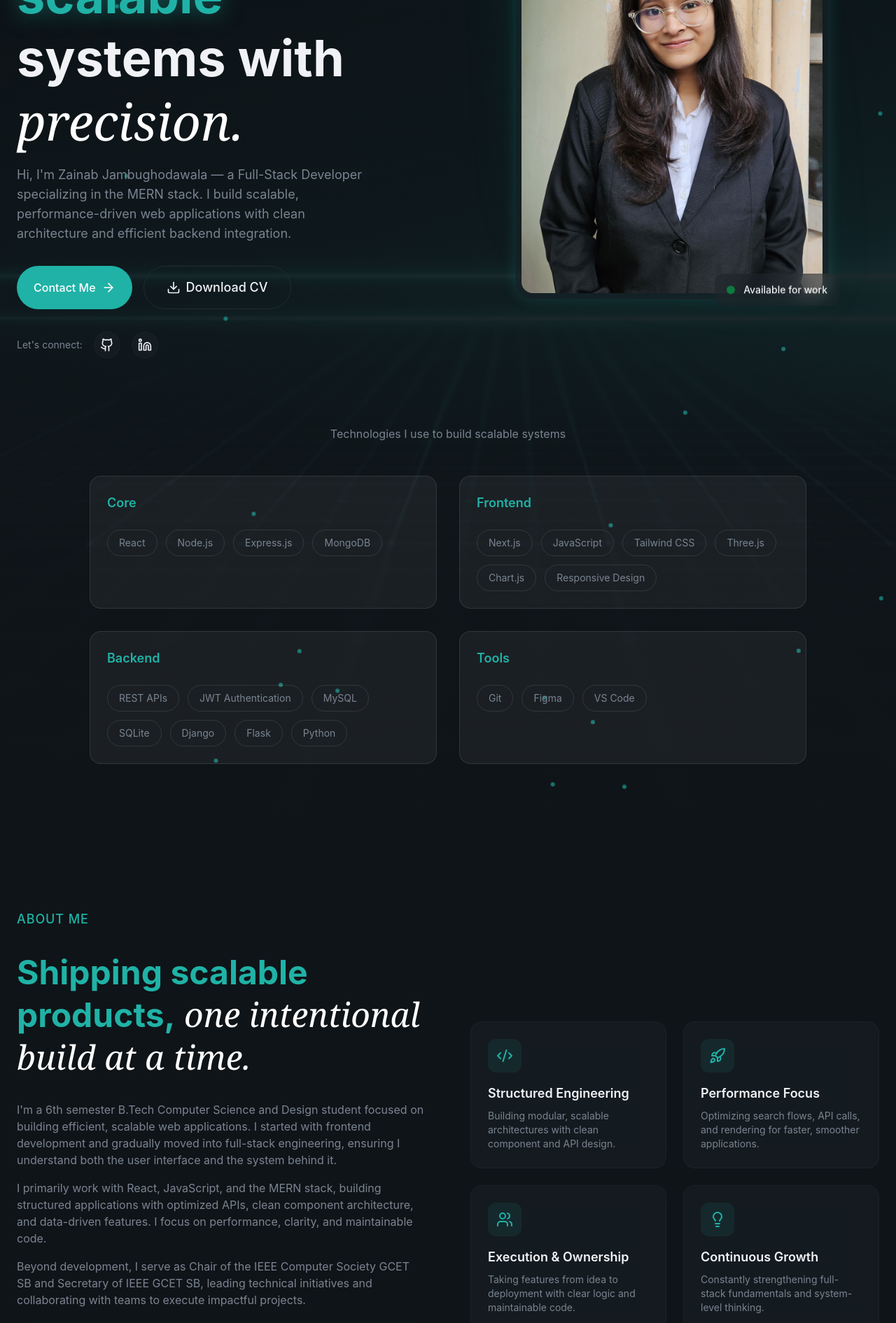
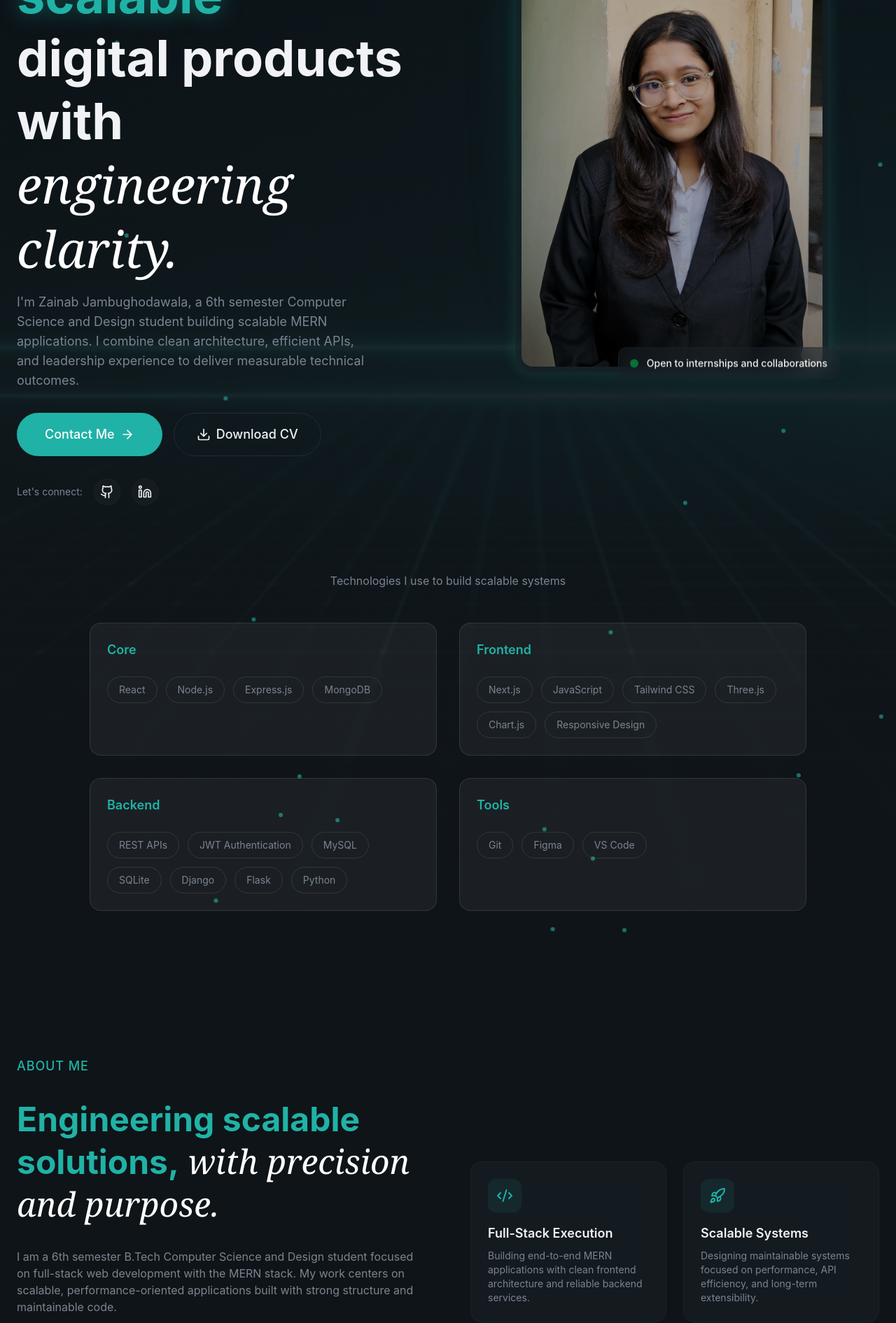
Before and after one commit to zainab1305/Portfolio, a React (Vite) app: page / in a window 1280 px wide. Shown: the part 340-2231 px from the top of the page at 70% size. Built offline with nearby package versions, Linux system fonts and the light colour scheme.

Commit message:
Personalization and resume download

```diff
--- a/src/App.jsx
+++ b/src/App.jsx
@@ -2,6 +2,7 @@ import Navbar from "./layout/Navbar"
 import Hero  from "./sections/Hero"
 import About  from "./sections/About"
 import Experience from "./sections/Experience"
+import Achievements from "./sections/Achievements"
 import Contact from "./sections/Contact"
 import Projects from "./sections/Projects"
 import Footer from "./layout/Footer"
@@ -14,6 +15,7 @@ function App() {
         <About />
         <Projects />
         <Experience />
+        <Achievements />
         <Contact />
       </main>
       <Footer />
--- a/src/components/AnimatedBorderButton.jsx
+++ b/src/components/AnimatedBorderButton.jsx
@@ -1,15 +1,14 @@
-import { Download } from "lucide-react";
-const AnimatedBorderButton = ({ children }) => {
-  return (
-    <button
-      className="relative bg-transparent border border-border
+const AnimatedBorderButton = ({ children, href, download, ...props }) => {
+  const baseClassName = `relative bg-transparent border border-border
         text-foreground hover:border-primary/50 transition-all
         duration-1000 focus:outline-none focus-visible:ring-2
         focus-visible:ring-primary focus-visible:ring-offset-2
         disabled:opacity-50 disabled:cursor-not-allowed group
         px-8 py-4 text-lg font-medium rounded-full overflow-visible
-        animated-border"
-    >
+        animated-border`;
+
+  const content = (
+    <>
       {/* Animated SVG Border */}
       <svg
         className="absolute left-0 top-0 w-full h-full pointer-events-none download-cv-border"
@@ -32,6 +31,20 @@ const AnimatedBorderButton = ({ children }) => {
       <span className="relative z-10 flex items-center justify-center gap-2">
         {children}
       </span>
+    </>
+  );
+
+  if (href) {
+    return (
+      <a href={href} download={download} className={baseClassName} {...props}>
+        {content}
+      </a>
+    );
+  }
+
+  return (
+    <button className={baseClassName} {...props}>
+      {content}
     </button>
   );
 };
--- a/src/components/Button.jsx
+++ b/src/components/Button.jsx
@@ -1,15 +1,17 @@
-export const Button=({className="",size="default",children})=>{
-    const baseClasses="relative overflow-hidden rounded-full font-medium focus:outline-none focus-visible:ring-2 focus-visible:ring-primary bg-primary text-primary-foreground hover:bg-primary/90 shadow-primary/25";
-    const sizeClasses={
-        sm:"px-4 py-2 text-sm",
-        default:"px-6 py-3 text-base",
-        lg:"px"
-    }
-    const classes=`${baseClasses} ${sizeClasses[size] || sizeClasses.default} ${className || ""}`;
+export const Button = ({ className = "", size = "default", children, ...props }) => {
+    const baseClasses = "relative overflow-hidden rounded-full font-medium focus:outline-none focus-visible:ring-2 focus-visible:ring-primary bg-primary text-primary-foreground hover:bg-primary/90 shadow-primary/25 transition-all duration-200 disabled:opacity-60 disabled:cursor-not-allowed";
+    const sizeClasses = {
+        sm: "px-4 py-2 text-sm",
+        default: "px-6 py-3 text-base",
+        lg: "px-8 py-3.5 text-base",
+        xl: "px-10 py-4 text-lg",
+    };
+    const classes = `${baseClasses} ${sizeClasses[size] || sizeClasses.default} ${className || ""}`;
+
     return (
-        <button className={classes}>
+        <button className={classes} {...props}>
             <span className="relative flex items-center justify-center gap-2">{children}</span>
         </button>
-    )
-}
+    );
+};
 export default Button
--- a/src/layout/Navbar.jsx
+++ b/src/layout/Navbar.jsx
@@ -3,11 +3,19 @@ import Button from "../components/Button";
 import { useState,useEffect } from "react";
 export const Navbar = () => {
     const [isMobileMenuOpen,setIsMobileMenuOpen]=useState(false);
+        const handleContactClick = () => {
+            const contactSection = document.getElementById("contact");
+            if (contactSection) {
+                contactSection.scrollIntoView({ behavior: "smooth" });
+            }
+            setIsMobileMenuOpen(false);
+        };
+
     const navLinks=[
     { href:"#about",label:"About"},
     { href:"#experience",label:"Experience" },
     {href:"#projects",label:"Projects"},
-    {href:"#testimonials",label:"Testimonials"},
+    {href:"#achievements",label:"Achievements"},
 ]; const [isScrolled, setIsScrolled] = useState(false);
 
   useEffect(() => {
@@ -38,7 +46,7 @@ export const Navbar = () => {
                 </div>
                 {/*call to action */}
                 <div className="hidden md:block">
-                    <Button>Contact Me</Button>
+                    <Button type="button" onClick={handleContactClick}>Contact Me</Button>
                 </div>
                 {/*mobile menu button*/}
                 <button className="md:hidden p-2 text-foreground cursor-pointer" onClick={()=> {setIsMobileMenuOpen(!isMobileMenuOpen)}}>
@@ -53,7 +61,7 @@ export const Navbar = () => {
                             onClick={()=>setIsMobileMenuOpen(false)}
                             className="text-lg text-muted-foreground hover:text-foreground py-2">{link.label}</a>
                         ))}
-                        <Button>Contact Me</Button>
+                        <Button type="button" onClick={handleContactClick}>Contact Me</Button>
                 </div>
 
             </div>}
--- a/src/sections/About.jsx
+++ b/src/sections/About.jsx
@@ -3,27 +3,27 @@ import { Code2, Lightbulb, Rocket, Users } from "lucide-react";
 const highlights = [
   {
     icon: Code2,
-    title: "Structured Engineering",
+    title: "Full-Stack Execution",
     description:
-      "Building modular, scalable architectures with clean component and API design.",
+      "Building end-to-end MERN applications with clean frontend architecture and reliable backend services.",
   },
   {
     icon: Rocket,
-    title: "Performance Focus",
+    title: "Scalable Systems",
     description:
-      "Optimizing search flows, API calls, and rendering for faster, smoother applications.",
+      "Designing maintainable systems focused on performance, API efficiency, and long-term extensibility.",
   },
   {
     icon: Users,
-    title: "Execution & Ownership",
+    title: "Technical Leadership",
     description:
-      "Taking features from idea to deployment with clear logic and maintainable code.",
+      "Leading IEEE initiatives, coordinating teams, and executing technical events that create measurable student impact.",
   },
   {
     icon: Lightbulb,
-    title: "Continuous Growth",
+    title: "Data-Driven Building",
     description:
-      "Constantly strengthening full-stack fundamentals and system-level thinking.",
+      "Developing analytics and visualization workflows that turn complex data into clear, actionable insights.",
   },
 ];
 
@@ -41,28 +41,28 @@ export const About = () => {
             </div>
 
             <h2 className="text-4xl md:text-5xl font-bold leading-tight animate-fade-in animation-delay-100 text-secondary-foreground">
-              Shipping scalable products,
+              Engineering scalable solutions,
               <span className="font-serif italic font-normal text-white">
                 {" "}
-                one intentional build at a time.
+                with precision and purpose.
               </span>
             </h2>
 
             <div className="space-y-4 text-muted-foreground animate-fade-in animation-delay-200">
                 <p>
-                    I'm a 6th semester B.Tech Computer Science and Design student focused on building efficient, scalable web applications. I started with frontend development and gradually moved into full-stack engineering, ensuring I understand both the user interface and the system behind it.
+                  I am a 6th semester B.Tech Computer Science and Design student focused on full-stack web development with the MERN stack. My work centers on scalable, performance-oriented applications built with strong structure and maintainable code.
                 </p>
                 <p>
-                    I primarily work with React, JavaScript, and the MERN stack, building structured applications with optimized APIs, clean component architecture, and data-driven features. I focus on performance, clarity, and maintainable code.
+                  I started with frontend development and expanded into backend engineering to deliver complete products. I have built full-stack applications, analytics dashboards, and interactive visualization tools using React, Node.js, Express.js, MongoDB, Chart.js, Three.js, Tailwind CSS, HTML, and CSS.
                 </p>
                 <p>
-                    Beyond development, I serve as Chair of the IEEE Computer Society GCET SB and Secretary of IEEE GCET SB, leading technical initiatives and collaborating with teams to execute impactful projects.
+                  Alongside development, I lead technical communities through IEEE, currently serving as Secretary of IEEE GCET Student Branch and Chairperson of IEEE Computer Society GCET Student Branch. Across these roles, I have organized 10+ technical events including coding workshops, expert talks, and hackathons.
                 </p>
             </div>
 
             <div className="glass rounded-2xl p-6 glow-border animate-fade-in animation-delay-300">
               <p className="text-lg font-medium italic text-foreground">
-                "I aim to build structured, performance-driven systems that not only deliver a smooth user experience but are also architected for clarity, scalability, and long-term maintainability."
+                "I build technology solutions that combine clean system design, scalable engineering, and practical real-world impact."
               </p>
             </div>
           </div>
--- /dev/null
+++ b/src/sections/Achievements.jsx
@@ -0,0 +1,91 @@
+import { Award, GraduationCap, Users, Megaphone, Trophy } from "lucide-react";
+
+const achievements = [
+  {
+    icon: Award,
+    title: "Top 5% - NPTEL Cloud Computing Certification",
+    description:
+      "Ranked in the top 5% among approximately 30,000 learners with a score of 76%, demonstrating strong understanding of cloud infrastructure, distributed systems, and modern computing platforms.",
+    impact: "Top 5% among 30,000 learners",
+  },
+  {
+    icon: GraduationCap,
+    title: "Academic Excellence - 10 SGPA",
+    description:
+      "Achieved a perfect 10 SGPA in the first semester of B.Tech Computer Science and Design, reflecting consistent academic rigor and strong computer science fundamentals.",
+    impact: "Perfect 10 SGPA",
+  },
+  {
+    icon: Users,
+    title: "IEEE Technical Leadership",
+    description:
+      "Appointed to key IEEE leadership roles, currently serving as Secretary of IEEE GCET Student Branch and Chairperson of IEEE Computer Society GCET Student Branch after serving as Vice Chairperson.",
+    impact: "3 strategic leadership roles",
+  },
+  {
+    icon: Megaphone,
+    title: "Technical Event Leadership & Community Engagement",
+    description:
+      "Led and contributed to 10+ technical events including workshops, expert sessions, and student initiatives, collaborating with teams and industry speakers to improve technical engagement on campus.",
+    impact: "10+ events executed",
+  },
+  {
+    icon: Trophy,
+    title: "Hackathon Participation & Rapid Prototyping",
+    description:
+      "Participated in multiple hackathons, collaborating in fast-paced teams to design and prototype technology solutions under tight timelines, strengthening problem-solving and execution skills.",
+    impact: "Multiple team-based prototypes",
+  },
+];
+
+export const Achievements = () => {
+  return (
+    <section id="achievements" className="py-32 relative overflow-hidden">
+      <div className="absolute top-1/2 right-1/4 w-96 h-96 bg-primary/5 rounded-full blur-3xl -translate-y-1/2" />
+
+      <div className="container mx-auto px-6 relative z-10">
+        <div className="max-w-3xl mb-16">
+          <span className="text-secondary-foreground text-sm font-medium tracking-wider uppercase animate-fade-in">
+            Achievements
+          </span>
+          <h2 className="text-4xl md:text-5xl font-bold mt-4 mb-6 animate-fade-in animation-delay-100 text-secondary-foreground">
+            Results that reflect{" "}
+            <span className="font-serif italic font-normal text-white">
+              focused execution.
+            </span>
+          </h2>
+          <p className="text-muted-foreground animate-fade-in animation-delay-200">
+            A snapshot of academic performance, technical leadership, and outcome-driven contributions across development and community initiatives.
+          </p>
+        </div>
+
+        <div className="grid md:grid-cols-2 gap-6">
+          {achievements.map((item, idx) => (
+            <div
+              key={idx}
+              className="glass rounded-2xl p-6 border border-primary/20 hover:border-primary/50 transition-all duration-300 animate-fade-in"
+              style={{ animationDelay: `${(idx + 1) * 100}ms` }}
+            >
+              <div className="flex items-start gap-4">
+                <div className="w-12 h-12 rounded-xl bg-primary/10 flex items-center justify-center shrink-0">
+                  <item.icon className="w-6 h-6 text-primary" />
+                </div>
+                <div className="space-y-3">
+                  <h3 className="text-lg font-semibold leading-snug">{item.title}</h3>
+                  <p className="text-sm text-muted-foreground leading-relaxed">
+                    {item.description}
+                  </p>
+                  <span className="inline-flex items-center px-3 py-1 rounded-full text-xs bg-primary/10 text-primary border border-primary/20">
+                    {item.impact}
+                  </span>
+                </div>
+              </div>
+            </div>
+          ))}
+        </div>
+      </div>
+    </section>
+  );
+};
+
+export default Achievements;
--- a/src/sections/Experience.jsx
+++ b/src/sections/Experience.jsx
@@ -1,29 +1,29 @@
 const experiences = [
   {
     period: "2025 — 2026",
-    role: "Vice Chair Person",
+    role: "Vice Chairperson",
     company: "IEEE Computer Society GCET Student Branch",
     description:
-      "Organized weekly coding workshops and technical sessions on web development, DSA, and emerging technologies. Led team in conducting inter-college hackathons and coordinated speaker sessions with industry experts to bridge academic learning with industry practices.",
-    technologies: ["Workshop Planning", "Peer Mentoring", "Event Coordination", "Technical Presentations"],
+      "Co-led technical programming and operations, helping organize workshops, coding activities, and speaker sessions for a growing student community.",
+    technologies: ["Program Coordination", "Team Collaboration", "Leadership", "Public Speaking"],
     current: false,
   },
   {
-    period: "5/2025 — 6/2025",
+    period: "May 2025 — June 2025",
     role: "Web Development Intern",
     company: "Zidio Development",
     description:
-      "Developed responsive web applications and landing pages for clients. Collaborated with design team to implement user interfaces, integrated APIs, and optimized website performance for better user experience.",
-    technologies: ["MERN Stack", "Chart.js", "Three.js", "Tailwind Css"],
+      "Built responsive web interfaces, integrated frontend modules with APIs, and improved UI performance to deliver faster and more consistent user experiences.",
+    technologies: ["React", "JavaScript", "REST APIs", "Tailwind CSS"],
     current: false,
   },
   {
     period: "2026 — 2027",
-    role: "Chair Person",
+    role: "Chairperson",
     company: "IEEE Computer Society GCET Student Branch",
     description:
-      "Leading a team of 15+ student volunteers to organize technical events, coding bootcamps, and project showcases. Initiated peer-to-peer learning programs and collaborative coding projects, while managing chapter activities and fostering a vibrant tech community on campus.",
-    technologies: ["Student Leadership", "Team Management", "Event Planning", "Community Engagement"],
+      "Leading chapter strategy, mentoring core teams, and driving high-impact technical initiatives including workshops, hackathons, and expert-led sessions.",
+    technologies: ["Strategic Planning", "Team Leadership", "Operations", "Community Building"],
     current: true,
   },
   {
@@ -31,8 +31,8 @@ const experiences = [
     role: "Secretary",
     company: "IEEE GCET Student Branch",
     description:
-      "Maintaining student membership records and coordinating communication between 100+ active members. Managing event registrations, documenting meeting minutes, and creating monthly newsletters to keep students updated on upcoming workshops, competitions, and opportunities.",
-    technologies: ["Documentation", "Member Coordination", "Content Writing", "Organization"],
+      "Managing branch documentation, official communications, and execution workflows while coordinating teams and stakeholders for smooth event delivery.",
+    technologies: ["Documentation", "Communication", "Process Management", "Coordination"],
     current: true,
   },
 ];
@@ -62,7 +62,7 @@ export const Experience = () => {
             Experience that{" "}
             <span className="font-serif italic font-normal text-white">
               {" "}
-              speaks volumes.
+              drives outcomes.
             </span>
           </h2>
 
@@ -70,8 +70,8 @@ export const Experience = () => {
             className="text-muted-foreground
            animate-fade-in animation-delay-200"
           >
-            A timeline of my professional growth, from curious college student to
-            web devlopment intern and that later leading and college club.
+            A focused journey across hands-on development and technical leadership,
+            from internship execution to leading IEEE communities and initiatives.
           </p>
         </div>
 
--- a/src/sections/Hero.jsx
+++ b/src/sections/Hero.jsx
@@ -1,9 +1,8 @@
 import React from "react";
-import { Github, Linkedin, Twitter,ArrowRight, Download,ChevronDown } from "lucide-react";
-import { Navbar } from "../layout/Navbar";
+import { Github, Linkedin, ArrowRight, Download } from "lucide-react";
 import AnimatedBorderButton from "../components/AnimatedBorderButton";
 import Button from "../components/Button";
-import About from "./About";
+import resumePdf from "../assets/Resume_Zainab.pdf";
 const skills = {
   core: [
     "React",
@@ -35,6 +34,13 @@ const skills = {
   ],
 };
 export const Hero = () => {
+    const handleContactClick = () => {
+      const contactSection = document.getElementById("contact");
+      if (contactSection) {
+        contactSection.scrollIntoView({ behavior: "smooth" });
+      }
+    };
+
     return (
         <section className="relative min-h-screen flex items-center overflow-hidden">
            <div className="absolute inset-0">
@@ -67,7 +73,7 @@ export const Hero = () => {
             <div className="animate-fade-in">
               <span className="inline-flex items-center gap-2 px-4 py-2 rounded-full glass text-sm text-primary">
                 <span className="w-2 h-2 bg-primary rounded-full animate-pulse" />
-                Full Stack Developer - MERN Stack
+                MERN Full-Stack Developer | IEEE Student Leader
               </span>
             </div>
 
@@ -76,22 +82,22 @@ export const Hero = () => {
               <h1 className="text-5xl md:text-6xl lg:text-7xl font-bold leading-tight animate-fade-in animation-delay-100">
                 Building <span className="text-primary glow-text">scalable</span>
                 <br />
-                systems with
+                digital products with
                 <br />
                 <span className="font-serif italic font-normal text-white">
-                  precision.
+                  engineering clarity.
                 </span>
               </h1>
               <p className="text-lg text-muted-foreground max-w-lg animate-fade-in animation-delay-200">
-                Hi, I'm Zainab Jambughodawala — a Full-Stack Developer specializing in the MERN stack. I build scalable, performance-driven web applications with clean architecture and efficient backend integration.
+                I'm Zainab Jambughodawala, a 6th semester Computer Science and Design student building scalable MERN applications. I combine clean architecture, efficient APIs, and leadership experience to deliver measurable technical outcomes.
               </p>
             </div>
              {/* CTAs */}
             <div className="flex flex-wrap gap-4 animate-fade-in animation-delay-300">
-              <Button size="xl">
+              <Button size="xl" type="button" onClick={handleContactClick}>
                 Contact Me <ArrowRight className="w-5 h-5" />
               </Button>
-              <AnimatedBorderButton>
+              <AnimatedBorderButton href={resumePdf} download="Resume_Zainab.pdf" aria-label="Download Zainab Resume">
                 <Download className="w-5 h-5" />
                 Download CV
               </AnimatedBorderButton>
@@ -114,7 +120,7 @@ export const Hero = () => {
             </div>
           </div>
           {/* Right Column - Profile Image */}
-          <div className="relatice animate-fade-in animation-delay-300">
+          <div className="relative animate-fade-in animation-delay-300">
             {/* Profile Image */}
             <div className="relative max-w-md mx-auto">
               <div
@@ -127,15 +133,16 @@ export const Hero = () => {
                 <img
                   src="profile.jpg"
                   alt="Zainab Jambughodawala"
-                  className="w-full aspect-[4/5] object-cover rounded-2xl"
+                  className="w-full aspect-[4/5] object-cover rounded-2xl brightness-80 contrast-105"
                 />
+                <div className="absolute inset-2 rounded-2xl bg-gradient-to-t from-black/35 via-black/15 to-transparent pointer-events-none" />
 
                 {/* Floating Badge */}
                 <div className="absolute -bottom-4 -right-4 glass rounded-xl px-4 py-3 animate-float">
                   <div className="flex items-center gap-3">
                     <div className="w-3 h-3 bg-green-500 rounded-full animate-pulse" />
                     <span className="text-sm font-medium">
-                      Available for work
+                      Open to internships and collaborations
                     </span>
                   </div>
                 </div>
```
Also changed, not shown: src/sections/Contact.jsx (+2 -8 lines), 1 other file (tests, documents, lock files or other folders).
